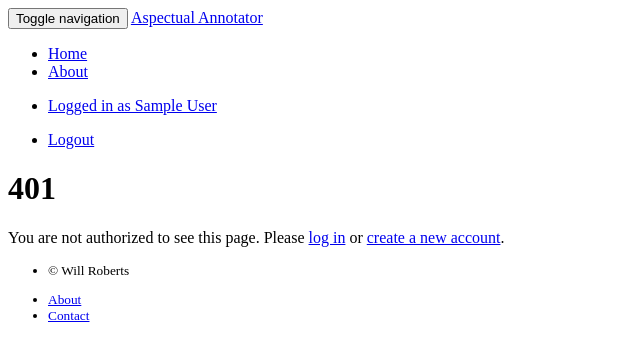
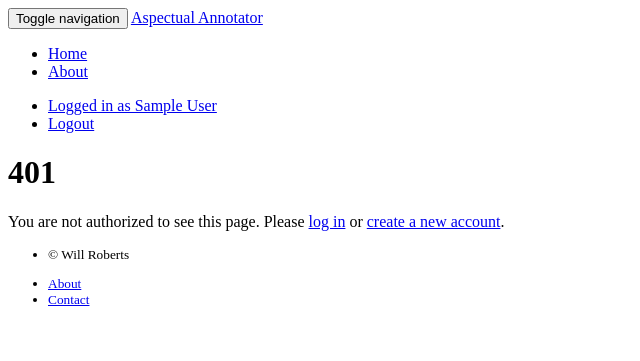
Before and after one commit to wroberts/annotator, a Flask app: template annotator/templates/401.html in a window 1280 px wide. Shown: the top 361 px of the page, without its empty margins (0-640 px from the left). Run offline with Flask 2, Linux system fonts and the light colour scheme; a user stored in the database is signed in; tables that the repository leaves empty hold one stand-in row (values such as "Sample post"); the template is opened without the code that fills it: most values are stand-ins (such as "Sample title", 1, 10 or a date in 2020).

Commit message:
annotator/templates/nav.html: style changes to "logged in as"

```diff
--- a/annotator/templates/nav.html
+++ b/annotator/templates/nav.html
@@ -24,9 +24,7 @@
     </ul>
     {% if current_user and current_user.is_authenticated %}
     <ul class="nav navbar-nav navbar-right">
-        <li>
-            <p class="navbar-text"><a class="navbar-link" href="/change">Logged in as {{ current_user.full_name }}</a></p>
-        </li>
+        <li><a class="navbar-link" title="Change password" href="/change">Logged in as {{ current_user.full_name }}</a></li>
         <li><a class="navbar-link" href="/logout"><i class="fa fa-sign-out"></i> Logout</a></li>
 
     </ul>
```
